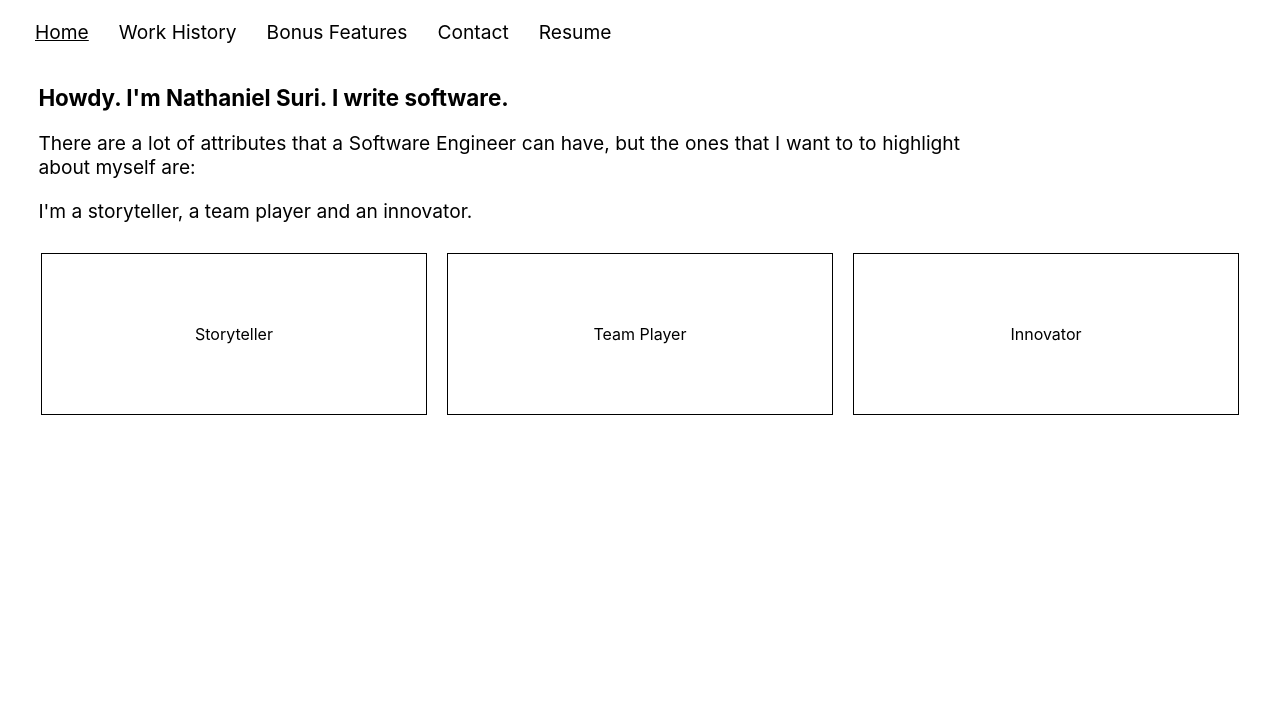
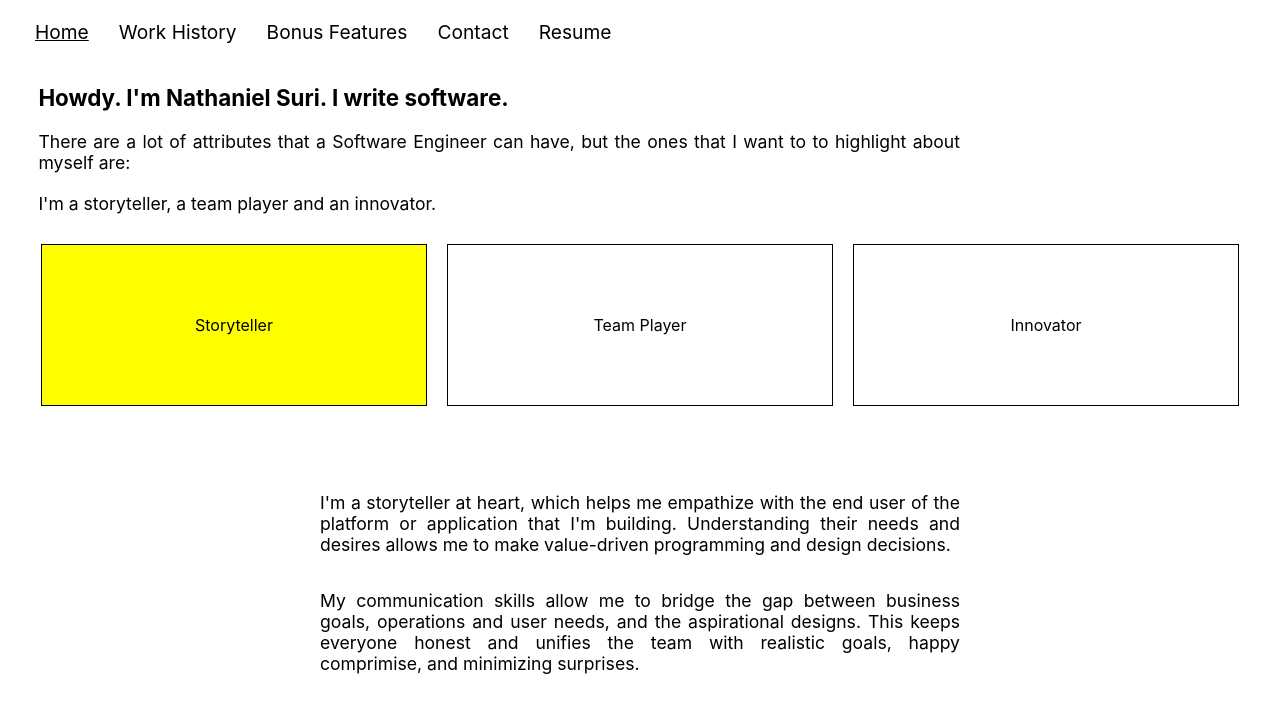
Before and after one commit to Natesuri/2020-portfolio-site, a React (Create React App) app: page /#/ in a window 1280 px wide. Shown: the top 712 px of the page. Built offline with nearby package versions, Linux system fonts and the light colour scheme.

Commit message:
Remove Mouse Out Functionality

```diff
--- a/src/components/home/DetailBlock.js
+++ b/src/components/home/DetailBlock.js
@@ -1,7 +1,7 @@
 import React from 'react'
 
 export const DetailBlock = props => (
-  <div className='blockContent' onMouseEnter={ () => props.handleSetDetails(props.detailName)} onMouseLeave={props.handleRemoveDetails}>
+  <div className={props.activeBlock === props.detailName ? "blockContent active" : "blockContent"} onMouseEnter={ () => props.handleSetDetails(props.detailName)}>
     <p>{props.detailName}</p>
   </div>
 )
--- a/src/components/home/Home.js
+++ b/src/components/home/Home.js
@@ -1,14 +1,13 @@
 import React from 'react'
 import { COPY } from '../../constants/constants'
 import { formatPageCopy } from '../../utils'
-import '../../styles/formatting.scss'
 import { DetailBlock } from './DetailBlock'
 
 export class HomePage extends React.Component {
 
   state = {
-    isDisplayingDetails: false,
-    hoveredAttribute: ''
+    isDisplayingDetails: true,
+    hoveredAttribute: "Storyteller"
   };
 
   handleSetDetails = attribute => {
@@ -16,15 +15,6 @@ export class HomePage extends React.Component {
       {
         isDisplayingDetails: true,
         hoveredAttribute: attribute
-      }
-    )
-  }
-
-  handleRemoveDetails = () => {
-    this.setState(
-      {
-        isDisplayingDetails: false,
-        hoveredAttribute: ''
       }
     )
   }
@@ -42,7 +32,7 @@ export class HomePage extends React.Component {
 
   generateDetailsBlocks = detailsDictionary => (
     Object.keys(detailsDictionary).map((detailKey, index) => (
-      <DetailBlock key={detailKey} handleSetDetails={this.handleSetDetails} handleRemoveDetails={this.handleRemoveDetails} detailName={detailKey}/>
+      <DetailBlock key={detailKey} handleSetDetails={this.handleSetDetails} detailName={detailKey} activeBlock={this.state.hoveredAttribute}/>
     ))
   )
 
--- a/src/styles/formatting.scss
+++ b/src/styles/formatting.scss
@@ -2,7 +2,7 @@
   display: block;
   margin: 20px 25% 20px 3%;
   text-align: justify;
-  font-size: 1.2em;
+  font-size: 1.1em;
 
   a {
     text-decoration: none;
@@ -61,14 +61,14 @@
     width: 30vw;
     border: solid 1px black;
     transition: background-color 0.5s;
-
-    &:hover {
-      background: yellow;
-    }
   }
 }
 
 .blockContent {
+  &.active {
+    background: yellow;
+  }
+
   p {
     margin: 0;
     text-align: center;
@@ -83,6 +83,7 @@
 
   p {
     text-align: justify;
+    font-size: 1.1em;
     width: 50vw;
   }
 }
```
